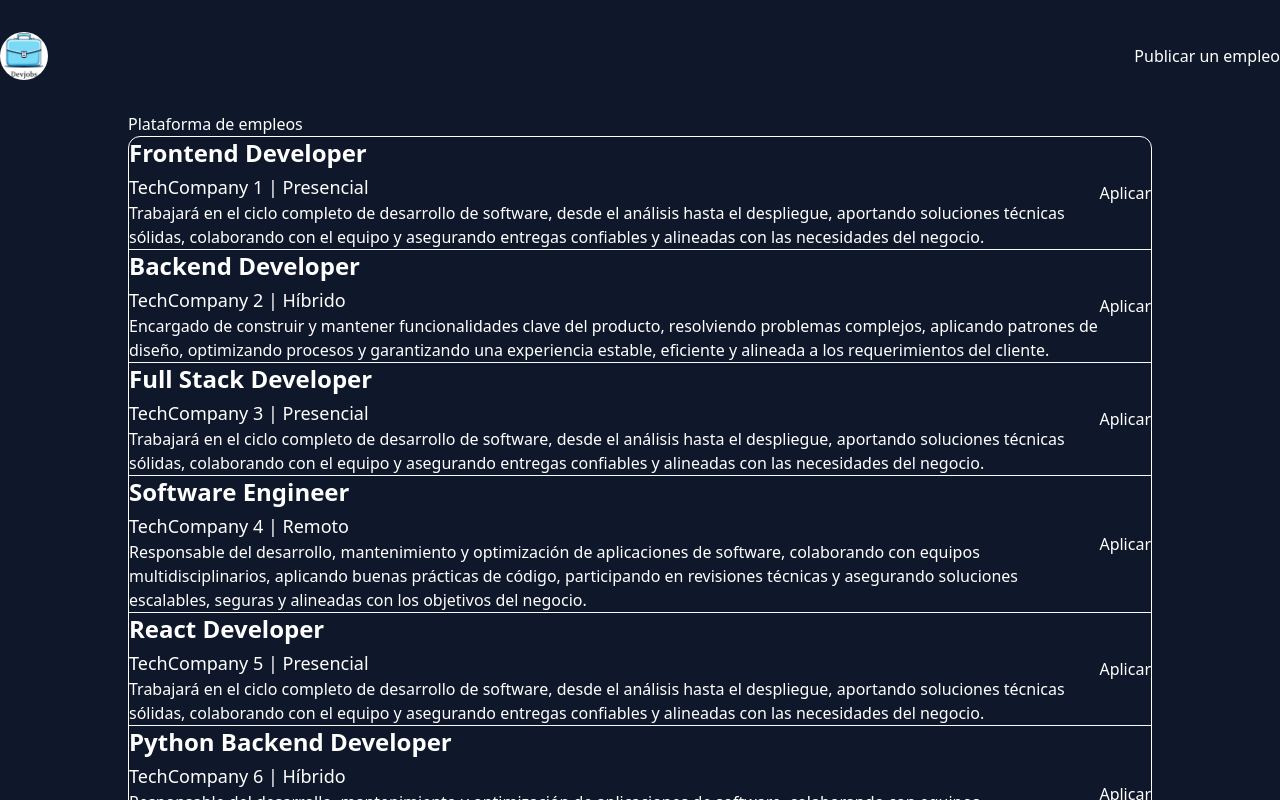
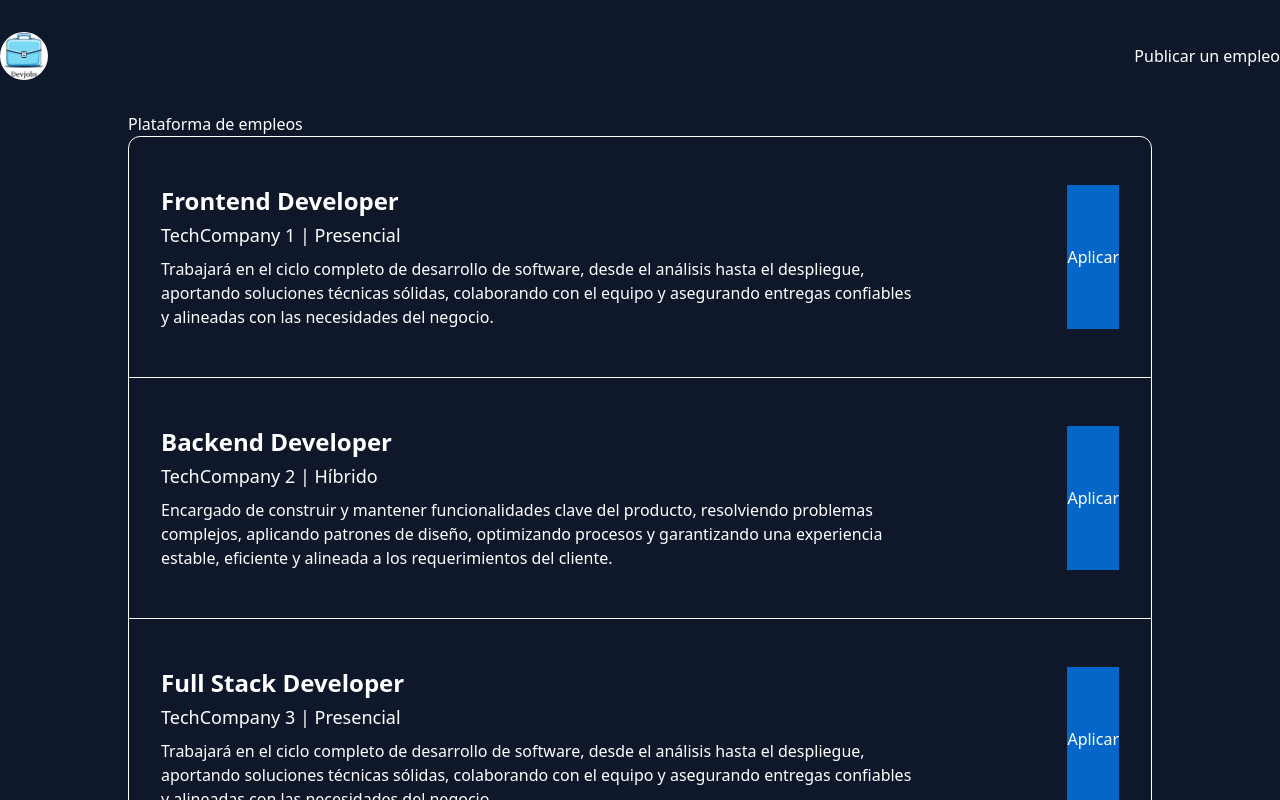
Before and after one commit to sergioluis24/react-practiceOne, a React (Vite) app: page / in a window 1280 px wide. Shown: the top 800 px of the page. Built offline with nearby package versions, Linux system fonts and the light colour scheme.

Commit message:
Feat:change jobcards padding

```diff
--- a/src/components/JobCard.jsx
+++ b/src/components/JobCard.jsx
@@ -1,17 +1,21 @@
-export function JobCard({ job }) {
+export function JobCard({ job, isLast }) {
   return (
     <>
-      <article className="flex justify-between border-b-[.1px] border-gray-50">
-        <div>
+      <article
+        className={`flex justify-between ${
+          !isLast ? "border-b-[.1px] border-gray-50" : ""
+        } px-8 py-12`}
+      >
+        <div className="w-[%100]">
           <h3 className="text-2xl mb-1">
             <b>{job.titulo}</b>
           </h3>
-          <small className="text-lg">
+          <small className="text-lg mb-2 block">
             {job.empresa} | {job.ubicacion}
           </small>
-          <p className="">{job.descripcion}</p>
+          <p className="w-10/12">{job.descripcion}</p>
         </div>
-        <button className="">Aplicar</button>
+        <button className="bg-[#0466c8]">Aplicar</button>
       </article>
     </>
   );
--- a/src/components/JobListings.jsx
+++ b/src/components/JobListings.jsx
@@ -2,9 +2,9 @@ import { JobCard } from "./JobCard.jsx";
 import data from "./../data.json";
 export function JobListings() {
   return (
-    <section className="border boder-gray-300 rounded-xl overflow-hidden">
-      {data.map((job) => (
-        <JobCard job={job} key={job.id} onLast={job.length - 1} />
+    <section className="mb-10 border boder-gray-300 rounded-xl overflow-hidden">
+      {data.map((job, index) => (
+        <JobCard key={job.id} job={job} isLast={index === data.length - 1} />
       ))}
     </section>
   );
```
